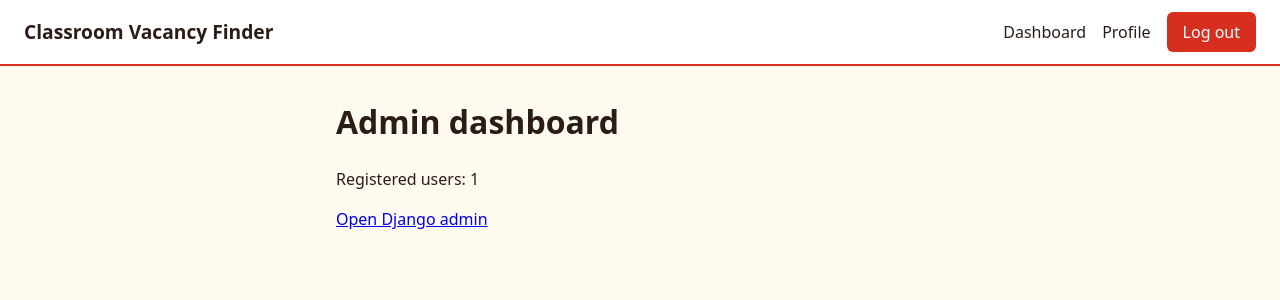
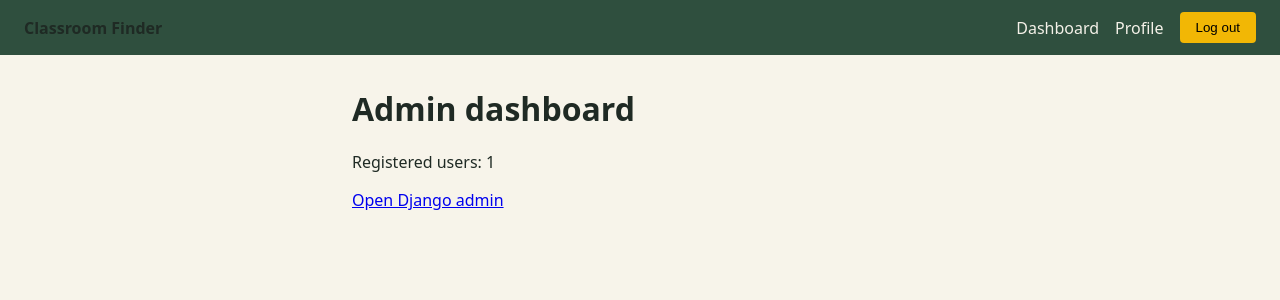
Before and after one commit to Raymond-Isaac-B-Rasonabe/RoomVacancyFinder-Rasonabe-RaymondIsaac-G5, a Django app: page /accounts/dashboard/admin/ in a window 1280 px wide. Shown: the top 300 px of the page. Run offline with Django 5.2, Linux system fonts and the light colour scheme; the visitor is signed in with stand-in values (Sample User, id 1); data comes from the database, SQL or seed files in the repository.

Commit message:
Complete account features: registration, login, role dashboards, profile, changed base html

```diff
--- a/templates/base.html
+++ b/templates/base.html
@@ -4,109 +4,35 @@
   <meta charset="utf-8">
   <meta name="viewport" content="width=device-width, initial-scale=1">
   <title>{% block title %}Classroom Vacancy Finder{% endblock %}</title>
-  <style>
-    :root {
-      --bg: #fffaf0;        /* cream crust */
-      --text: #2b1d16;
-      --card: #ffffff;
-      --accent: #d62f1f;    /* tomato */
-      --accent-text: #ffffff;
-      --green: #2f7d32;     /* basil */
-      --border: #eadfce;
-    }
-    @media (prefers-color-scheme: dark) {
-      :root {
-        --bg: #1b1410;
-        --text: #f6ecdf;
-        --card: #261c16;
-        --accent: #ef4a38;
-        --green: #6fbf73;
-        --border: #3a2c23;
-      }
-    }
-    * { box-sizing: border-box; }
-    body {
-      margin: 0;
-      font-family: system-ui, sans-serif;
-      background: var(--bg);
-      color: var(--text);
-      line-height: 1.5;
-    }
-    nav {
-      display: flex;
-      align-items: center;
-      gap: 1rem;
-      padding: 0.75rem 1.5rem;
-      border-bottom: 2px solid var(--accent);
-      background: var(--card);
-    }
-    nav .brand {
-      font-weight: 700;
-      font-size: 1.2rem;
-      margin-right: auto;
-    }
-    nav a { color: var(--text); text-decoration: none; }
-    nav a:hover { color: var(--accent); }
-    main {
-      max-width: 40rem;
-      margin: 2rem auto;
-      padding: 0 1rem;
-    }
-    h1 { margin-top: 0; }
-    form p { margin: 0 0 1rem; }
-    label { display: block; font-weight: 600; margin-bottom: 0.25rem; }
-    input, select, textarea {
-      width: 100%;
-      padding: 0.5rem;
-      border: 1px solid var(--border);
-      border-radius: 6px;
-      background: var(--card);
-      color: var(--text);
-      font: inherit;
-    }
-    button {
-      padding: 0.5rem 1rem;
-      border: 0;
-      border-radius: 6px;
-      background: var(--accent);
-      color: var(--accent-text);
-      font: inherit;
-      cursor: pointer;
-    }
-    button:hover { opacity: 0.9; }
-    nav form { display: inline; margin: 0; }
-    .helptext, .errorlist { font-size: 0.85rem; }
-    .errorlist { color: var(--accent); padding-left: 1rem; }
-    .messages p {
-      margin: 0 0 0.5rem;
-      padding: 0.6rem 0.9rem;
-      border-radius: 6px;
-      background: var(--card);
-      border-left: 4px solid var(--border);
-    }
-    .messages p.success { border-left-color: var(--green); }
-    .messages p.error { border-left-color: var(--accent); }
+<style>
+    body { margin: 0; font-family: system-ui, sans-serif; background: #f7f4ea; color: #1f2a24; }
+    nav { display: flex; gap: 1rem; align-items: center; padding: 0.75rem 1.5rem; background: #2f4f3e; }
+    nav a { color: #f4f1e8; text-decoration: none; }
+    nav .brand { margin-right: auto; font-weight: bold; }
+    nav form { margin: 0; }
+    main { max-width: 36rem; margin: 2rem auto; padding: 0 1rem; }
+    label { display: block; font-weight: bold; }
+    input { width: 100%; padding: 0.5rem; margin-bottom: 0.75rem; }
+    button { padding: 0.5rem 1rem; border: 0; border-radius: 4px; background: #f2b705; cursor: pointer; }
+    .errorlist { color: #c8402f; }
+    .error { color: #c8402f; }
+    .success { color: #2e7d4f; }
   </style>
 </head>
 <body>
   <nav>
-    <span class="brand">Classroom Vacancy Finder</span>
+    <span class="brand">Classroom Finder</span>
     {% if user.is_authenticated %}
       <a href="{% url 'dashboard_redirect' %}">Dashboard</a>
       <a href="{% url 'profile' %}">Profile</a>
-      <form method="post" action="{% url 'logout' %}">
-        {% csrf_token %}<button>Log out</button>
-      </form>
+      <form method="post" action="{% url 'logout' %}">{% csrf_token %}<button>Log out</button></form>
     {% else %}
       <a href="{% url 'login' %}">Log in</a>
       <a href="{% url 'signup' %}">Sign up</a>
     {% endif %}
   </nav>
-
   <main>
-    <div class="messages">
-      {% for m in messages %}<p class="{{ m.tags }}">{{ m }}</p>{% endfor %}
-    </div>
+    {% for m in messages %}<p class="{{ m.tags }}">{{ m }}</p>{% endfor %}
     {% block content %}{% endblock %}
   </main>
 </body>
```
